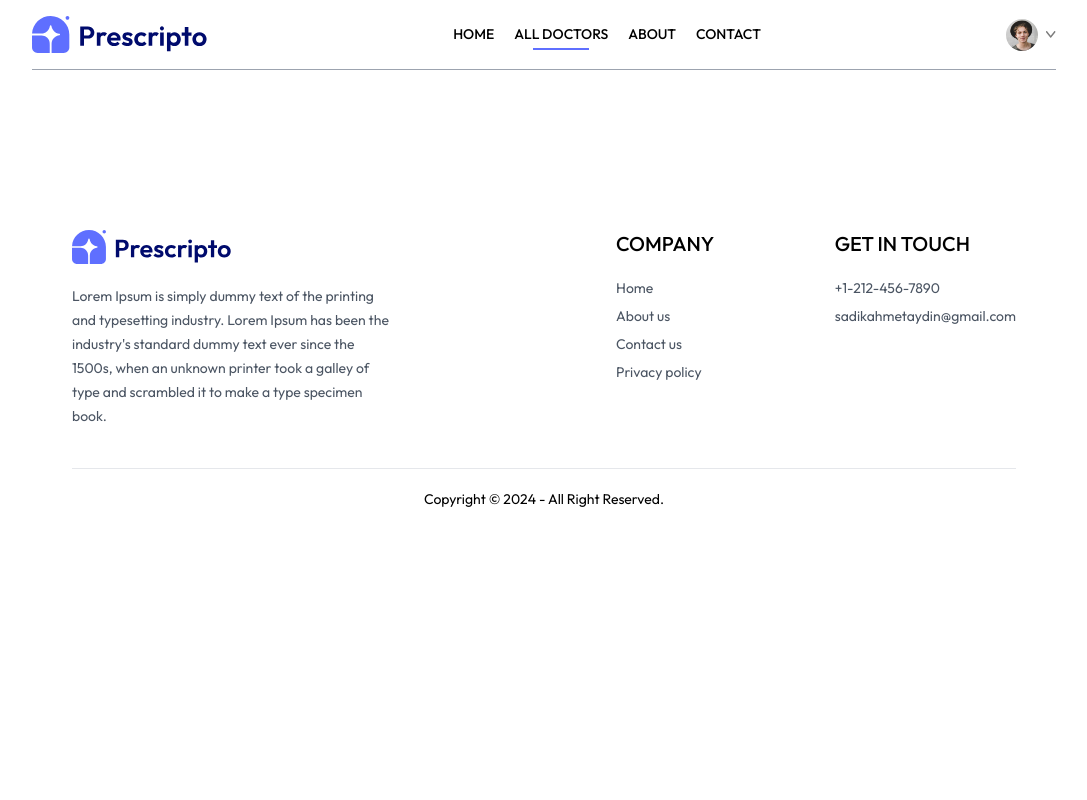
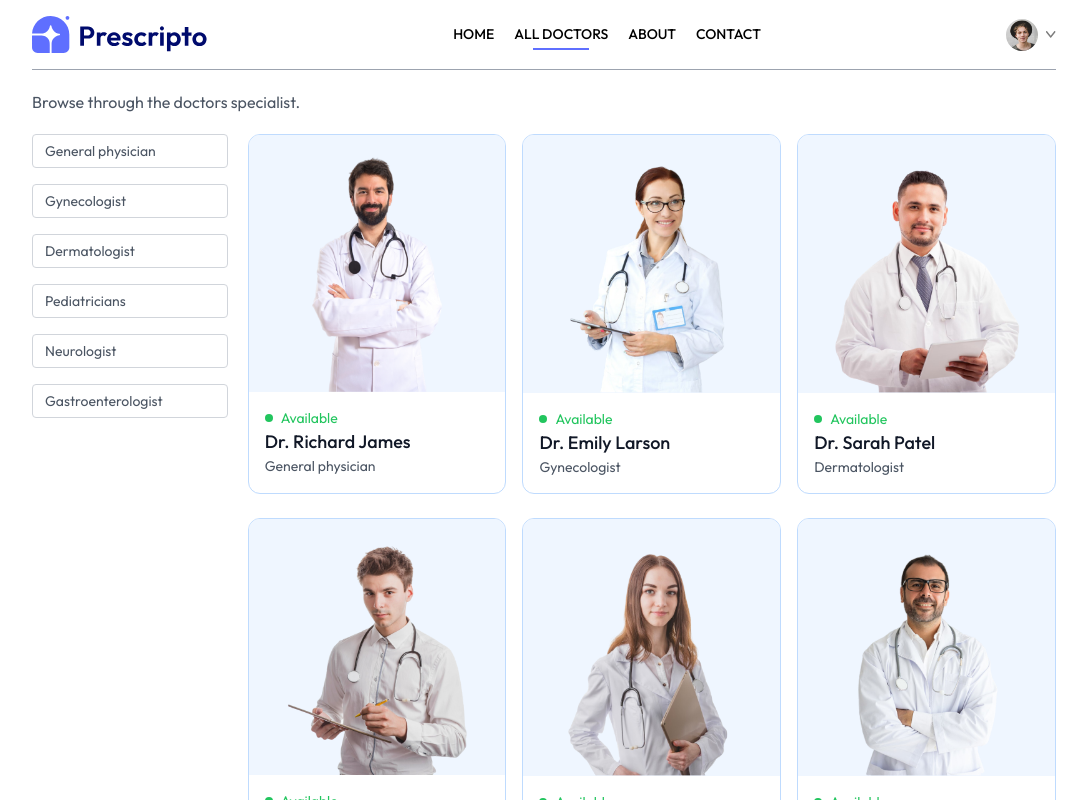
Before and after one commit to Ajay14780/docter-appointment, a React (Vite) app in the folder frontend/: page /doctors in a window 1280 px wide. Shown: the top 800 px of the page, without its empty margins (96-1183 px from the left). Built offline with nearby package versions, Linux system fonts and the light colour scheme.

Commit message:
create Doctors page

```diff
--- a/frontend/src/pages/Doctors.jsx
+++ b/frontend/src/pages/Doctors.jsx
@@ -1,9 +1,58 @@
-import React from 'react'
+import React, { useContext, useEffect, useState } from 'react'
+import { useNavigate, useParams } from 'react-router-dom'
+import { AppContext } from '../context/AppContext'
 
 const Doctors = () => {
+
+  const { speciality } = useParams()
+  const [ filterDoc, setFilterDoc] = useState([])
+  const navigate = useNavigate()
+  const { doctors } = useContext(AppContext)
+
+  const applyFilter = () => {
+    if (speciality) {
+      setFilterDoc(doctors.filter(doc => doc.speciality === speciality))
+    } else {
+      setFilterDoc(doctors)
+    }
+  }
+
+  useEffect(() => {
+    applyFilter()
+  }, [doctors, speciality])
+
   return (
     <div>
+      <p className='text-gray-600'>Browse through the doctors specialist.</p>
 
+      <div className='flex flex-col sm:flex-row items-start gap-5 mt-5'>
+        <div className='flex flex-col gap-4 text-sm text-gray-600'>
+          <p onClick={() => speciality === 'General physician' ? navigate('/doctors') : navigate('/doctors/General physician')} className={`w-[94vw] sm:w-auto pl-3 py-1.5 pr-16 border border-gray-300 rounded transition-all cursor-pointer ${speciality === 'General physician' ? 'bg-indigo-100 text-black' : ''}`}>General physician</p>
+          <p onClick={() => speciality === 'Gynecologist' ? navigate('/doctors') : navigate('/doctors/Gynecologist')} className={`w-[94vw] sm:w-auto pl-3 py-1.5 pr-16 border border-gray-300 rounded transition-all cursor-pointer ${speciality === 'Gynecologist' ? 'bg-indigo-100 text-black' : ''}`}>Gynecologist</p>
+          <p onClick={() => speciality === 'Dermatologist' ? navigate('/doctors') : navigate('/doctors/Dermatologist')} className={`w-[94vw] sm:w-auto pl-3 py-1.5 pr-16 border border-gray-300 rounded transition-all cursor-pointer ${speciality === 'Dermatologist' ? 'bg-indigo-100 text-black' : ''}`}>Dermatologist</p>
+          <p onClick={() => speciality === 'Pediatricians' ? navigate('/doctors') : navigate('/doctors/Pediatricians')} className={`w-[94vw] sm:w-auto pl-3 py-1.5 pr-16 border border-gray-300 rounded transition-all cursor-pointer ${speciality === 'Pediatricians' ? 'bg-indigo-100 text-black' : ''}`}>Pediatricians</p>
+          <p onClick={() => speciality === 'Neurologist' ? navigate('/doctors') : navigate('/doctors/Neurologist')} className={`w-[94vw] sm:w-auto pl-3 py-1.5 pr-16 border border-gray-300 rounded transition-all cursor-pointer ${speciality === 'Neurologist' ? 'bg-indigo-100 text-black' : ''}`}>Neurologist</p>
+          <p onClick={() => speciality === 'Gastroenterologist' ? navigate('/doctors') : navigate('/doctors/Gastroenterologist')} className={`w-[94vw] sm:w-auto pl-3 py-1.5 pr-16 border border-gray-300 rounded transition-all cursor-pointer ${speciality === 'Gastroenterologist' ? 'bg-indigo-100 text-black' : ''}`}>Gastroenterologist</p>
+        </div>
+
+        <div className='w-full grid grid-cols-auto gap-4 gap-y-6'>
+          {
+            filterDoc.map((item, index) => (
+              <div onClick={() => navigate(`/appointment/${item._id}`)} className='border border-blue-200 rounded-xl overflow-hidden cursor-pointer hover:translate-y-[-10px] transition-all duration-500' key={index}>
+                <img className='bg-blue-50' src={item.image} alt="" />
+                <div className='p-4'>
+                  <div className='flex items-center gap-2 text-sm text-center text-green-500'>
+                    <p className='w-2 h-2 bg-green-500 rounded-full'></p>
+                    <p className=''>Available</p>
+                  </div>
+                  <p className='text-gray-900 text-lg font-medium'>{item.name}</p>
+                  <p className='text-gray-600 text-sm'>{item.speciality}</p>
+                </div>
+              </div>
+            ))
+          }
+        </div>
+      </div>
     </div>
   )
 }
```
